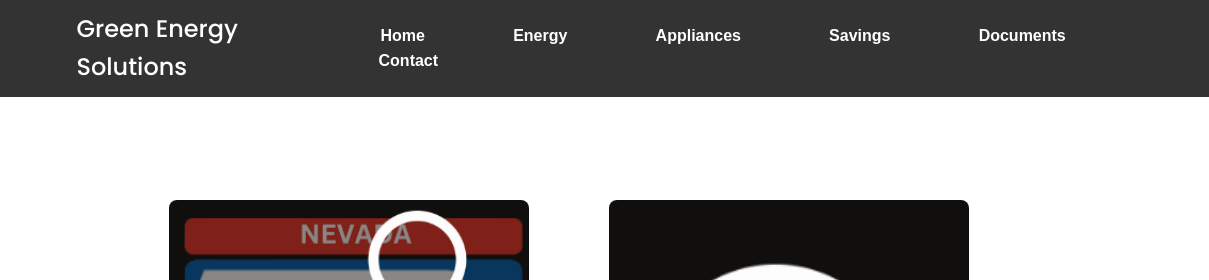
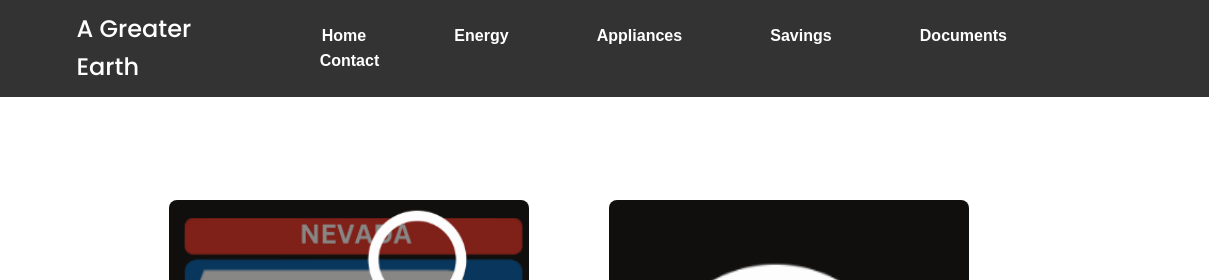
Before and after one commit to aymenawol/Webmaster, a plain HTML site: page Webmaster/Documents/Documents.html in a window 1280 px wide. Shown: the top 280 px of the page, 71-1280 px from the left. Drawn offline with Linux system fonts and the light colour scheme.

Commit message:
Update Documents.html

```diff
--- a/Webmaster/Documents/Documents.html
+++ b/Webmaster/Documents/Documents.html
@@ -13,7 +13,7 @@
     <nav>
         <ul>
             <li><a href="../../index.html" class="logo"><img src="../images/Eco_Bulb_PNG_Clipart-2977.png"></a></li>
-            <li><span class="header-title">Green Energy Solutions</span></li>
+            <li><span class="header-title">A Greater Earth</span></li>
         </ul>
         <ul>
             <div id="menu-items">
```
